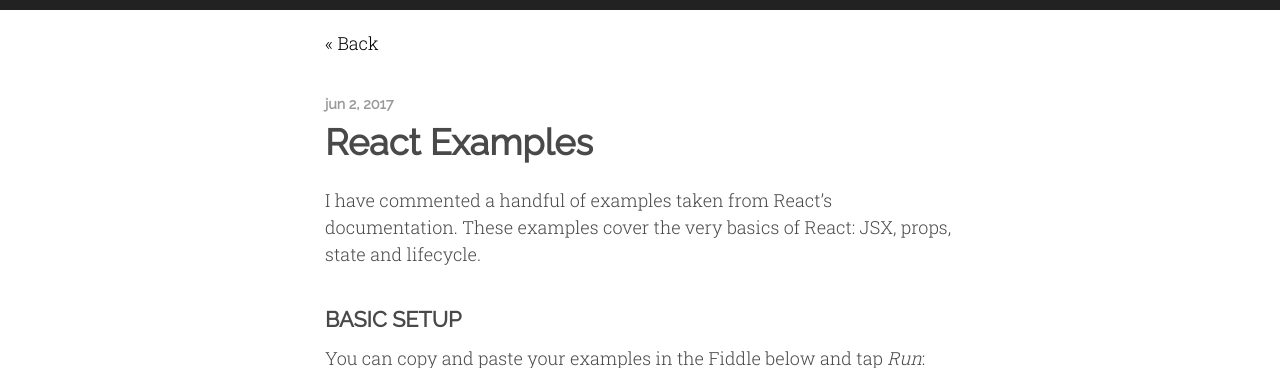
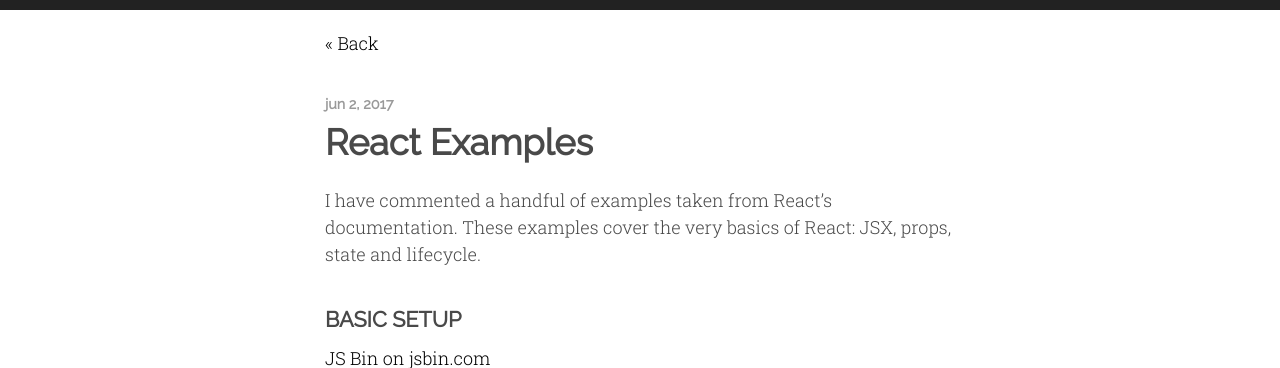
Before and after one commit to murielg/murielg.github.io, a Jekyll site: the page built from _posts/2017-06-01-react-examples-walkthrough.md, in a window 1280 px wide and 900 px high, cut to the strip 0-368 px from the top of the window. Built offline with Jekyll 4.4.1, drawn with Linux system fonts in a browser that asks for light colours; comment, search, counter and statistics services are not loaded.

Commit message:
Update 2017-06-01-react-examples-walkthrough.md

```diff
--- a/_posts/2017-06-01-react-examples-walkthrough.md
+++ b/_posts/2017-06-01-react-examples-walkthrough.md
@@ -7,9 +7,10 @@
 I have commented a handful of examples taken from React's documentation. These examples cover the very basics of React: JSX, props, state and lifecycle.
 
 ## Basic Setup
-You can copy and paste your examples in the Fiddle below and tap *Run*:
 
-<script src="//jsfiddle.net/murielg/bsjfyap3/1/embed/js,result/"></script>
+<a class="jsbin-embed" href="http://jsbin.com/fexelu/embed?js,output">JS Bin on jsbin.com</a>
+
+<script src="http://static.jsbin.com/js/embed.min.js?4.0.4"></script>
 
 ## A Simple Component
 
```
